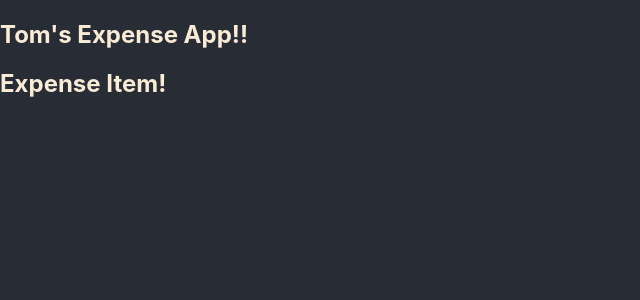
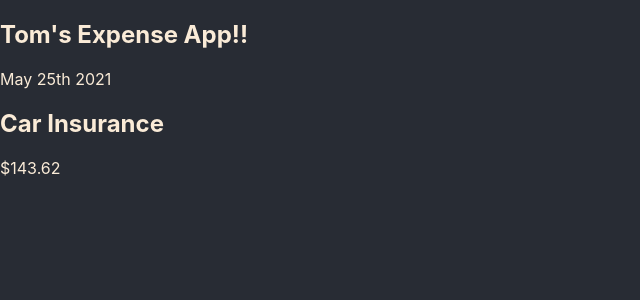
Before and after one commit to tomw268/React-Dev, a JavaScript app in the folder expense-app/: page / in a window 1280 px wide. Shown: the top 300 px of the page, without its empty margins (0-640 px from the left). Built offline with nearby package versions, Linux system fonts and the light colour scheme; the HTML template or start-up script is replaced by a standard one.

Commit message:
made some update to my component

```diff
--- a/expense-app/src/components/ExpenseItem.js
+++ b/expense-app/src/components/ExpenseItem.js
@@ -1,5 +1,13 @@
 function ExpenseItem() {
-  return <h2>Expense Item!</h2>;
+  return (
+    <div>
+      <div>May 25th 2021</div>
+      <div>
+        <h2>Car Insurance</h2>
+        <div>$143.62</div>
+      </div>
+    </div>
+  );
 }
 
 export default ExpenseItem;
```
